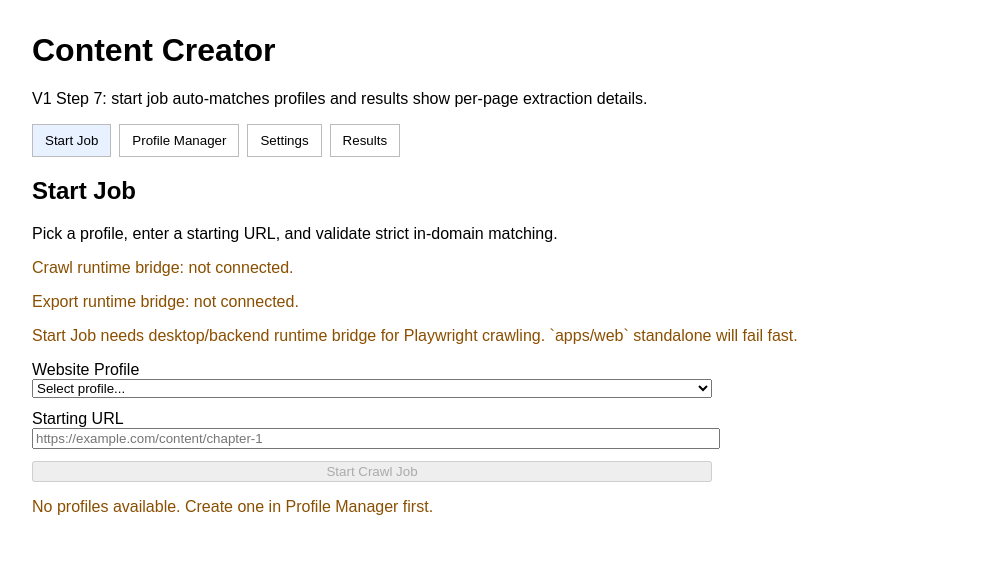
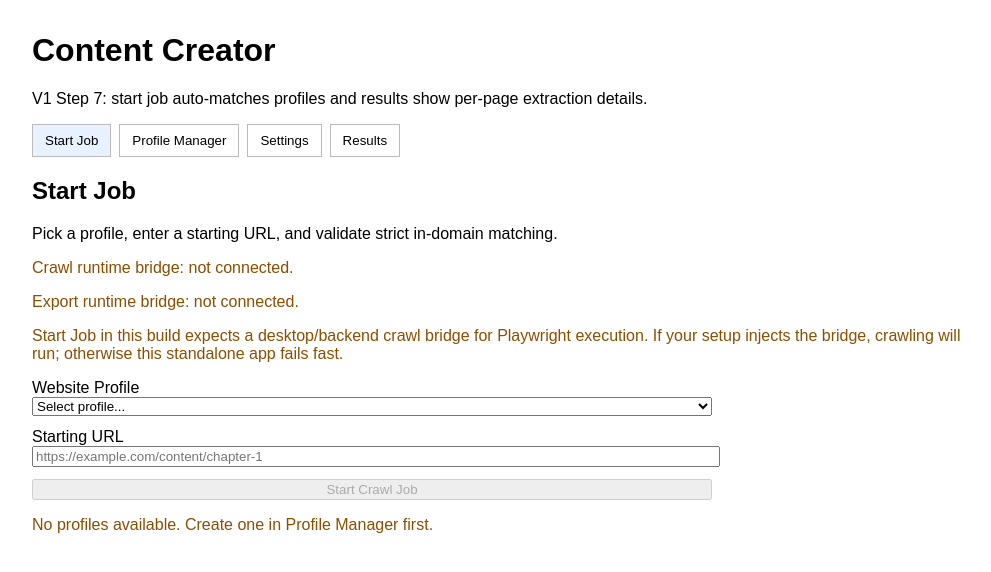
Before and after one commit to GabrielYeunglt/content-creator, a React (Vite) app in the folder apps/web/: page / in a window 1280 px wide. Shown: the top 572 px of the page, without its empty margins (8-999 px from the left). Built offline with nearby package versions, Linux system fonts and the light colour scheme.

Commit message:
Clarify bridge requirement wording for standalone web crawl

```diff
--- a/apps/web/src/components/StartJobPanel.tsx
+++ b/apps/web/src/components/StartJobPanel.tsx
@@ -138,7 +138,8 @@ export function StartJobPanel({ profiles, onJobCreated, onRequestCreateProfile }
       </p>
       {!runtimeBridgeStatus.crawlerBridgeReady && (
         <p style={{ color: '#8a4f00' }}>
-          Start Job needs desktop/backend runtime bridge for Playwright crawling. `apps/web` standalone will fail fast.
+          Start Job in this build expects a desktop/backend crawl bridge for Playwright execution. If your setup injects the bridge,
+          crawling will run; otherwise this standalone app fails fast.
         </p>
       )}
 
--- a/apps/web/src/lib/jobRunner.ts
+++ b/apps/web/src/lib/jobRunner.ts
@@ -90,7 +90,7 @@ export async function runCrawlJob(jobId: string, options: RunnerOptions): Promis
       completedAt: new Date().toISOString(),
       stopReason: 'desktop-crawler-bridge-missing',
       note:
-        'Virtual-browser crawl requires desktop/backend bridge wiring. Running `apps/web` standalone cannot execute Playwright.'
+        'Virtual-browser crawl in this web app path expects a desktop/backend crawler bridge. If your environment injects that bridge, crawl can run; otherwise this standalone app fails fast.'
     });
     onJobsUpdated(failed);
     return;
```
Also changed, not shown: 1 other file (tests, documents, lock files or other folders).
